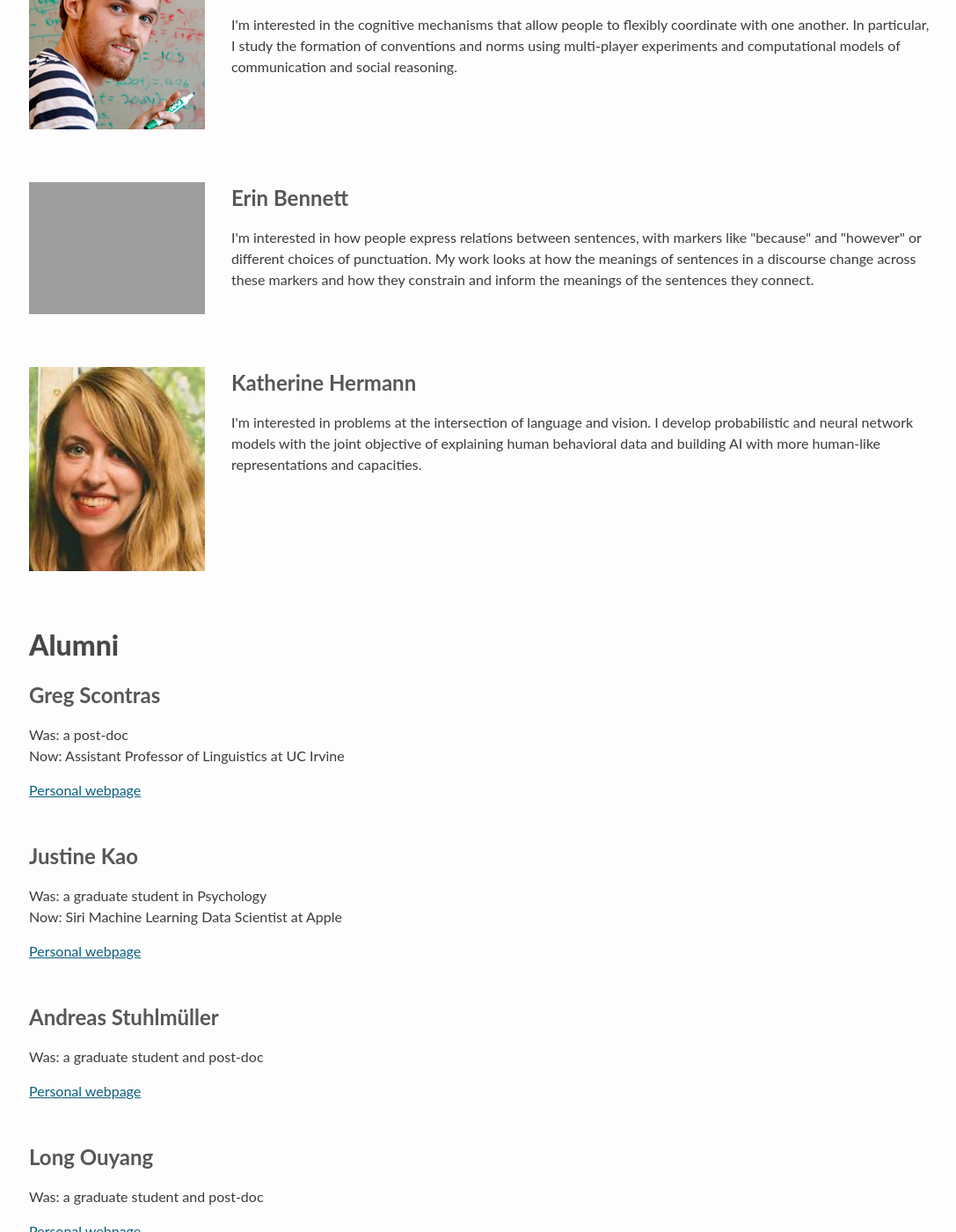
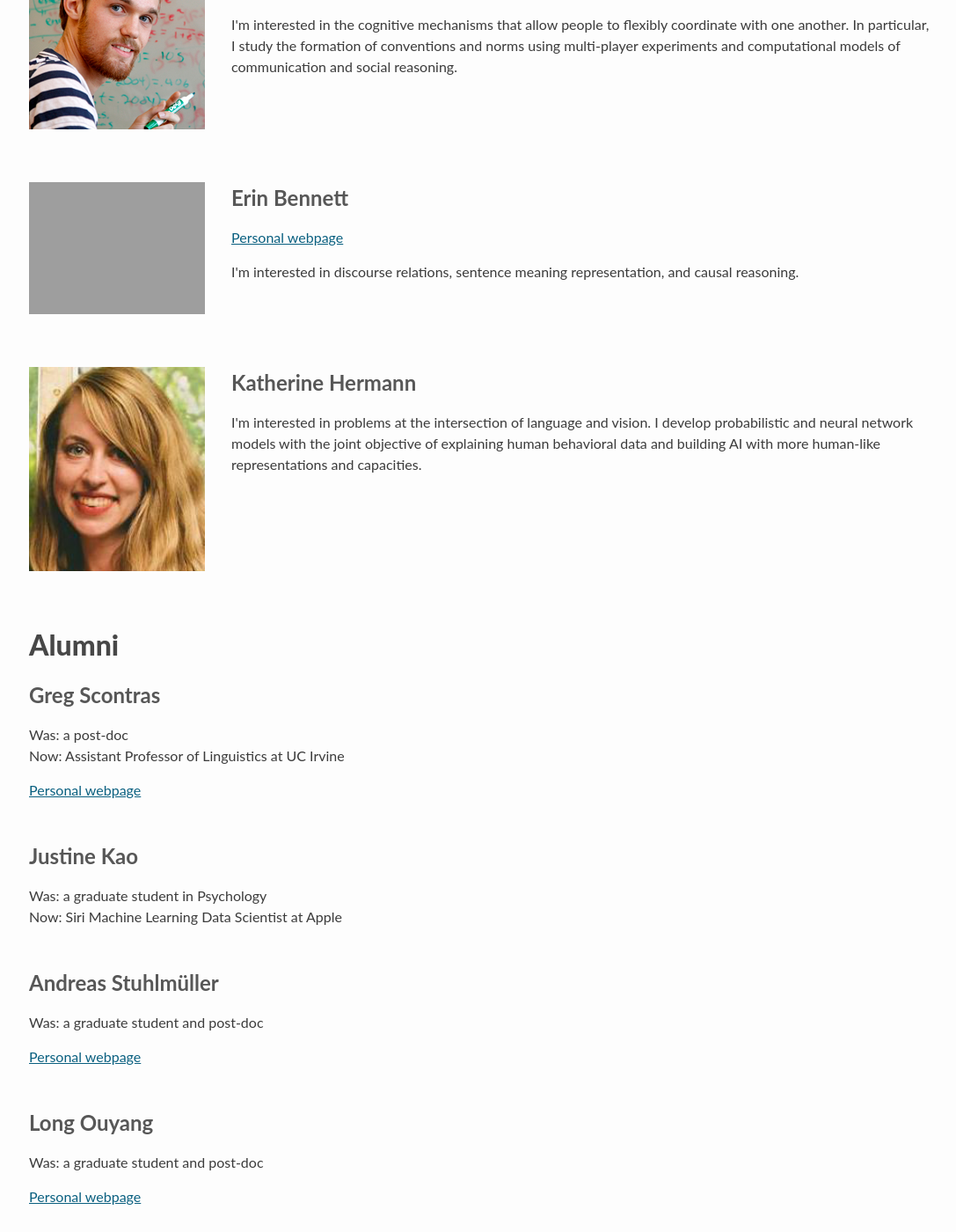
Before and after one commit to stanford-cocolab/cocolab.stanford.edu, a Jekyll site: the page built from 01-people.html, in a window 1280 px wide and 1400 px high, scrolled down 2567 px. Shown: the whole window at 88% size, without its empty margins (93-1180 px from the left). Built offline with Jekyll 4.4.1, drawn with Linux system fonts in a browser that asks for light colours; Markdown is read by kramdown in place of the engine named in the settings; a script that is not in the unit is left out.

Commit message:
update websites

```diff
--- a/_data/cocolab.yml
+++ b/_data/cocolab.yml
@@ -28,7 +28,7 @@
       webpage: //web.stanford.edu/~lbergen/
     - name: Judy Fan
       img: judy.jpg
-      webpage: //www.judithfan.net/
+      webpage: http://www.judithfan.net/
       bio:
         - >
           I'm interested in how visual perception, action, and social inference are coordinated to support learning and communication.
@@ -76,13 +76,11 @@
 
     - name: Erin Bennett
       img: erin.jpg
+      webpage: //web.stanford.edu/~erindb
       bio:
         - >
-          I'm interested in how people express relations between sentences,
-          with markers like "because" and "however" or different choices of punctuation.
-          My work looks at how the meanings of sentences in a discourse change
-          across these markers and how they constrain and inform the meanings
-          of the sentences they connect.
+          I'm interested in discourse relations, sentence meaning representation,
+          and causal reasoning.
     - name: Katherine Hermann
       img: katherine.jpg
       bio:
@@ -101,7 +99,6 @@
     - name: Justine Kao
       was: a graduate student in Psychology
       now: Siri Machine Learning Data Scientist at Apple
-      webpage: //web.stanford.edu/~justinek
     - name: Andreas Stuhlm&uuml;ller
       was: a graduate student and post-doc
       webpage: //stuhlmueller.org/
@@ -116,7 +113,7 @@
     - name: Siddharth Narayanaswamy
       was: a post-doc
       now: a post-doc at Oxford
-      webpage: //www.iffsid.com/
+      webpage: //www.robots.ox.ac.uk/~nsid/
     - name: Daniel Lassiter
       was: a post-doc
       now: an Assistant Professor of Linguistics at Stanford
```
Also changed, not shown: 1 other file.
